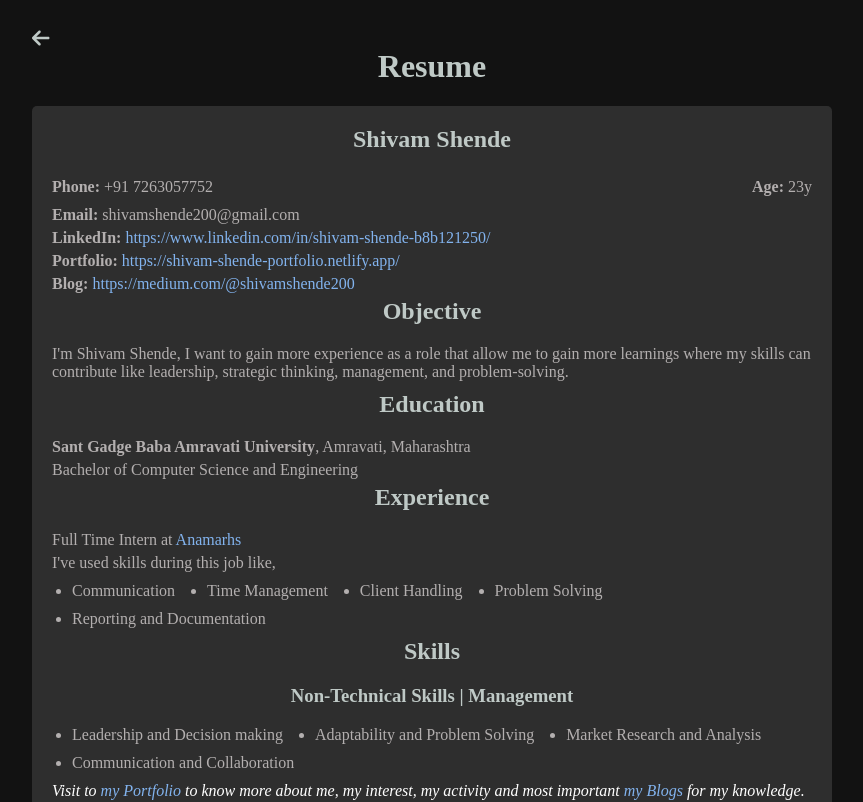
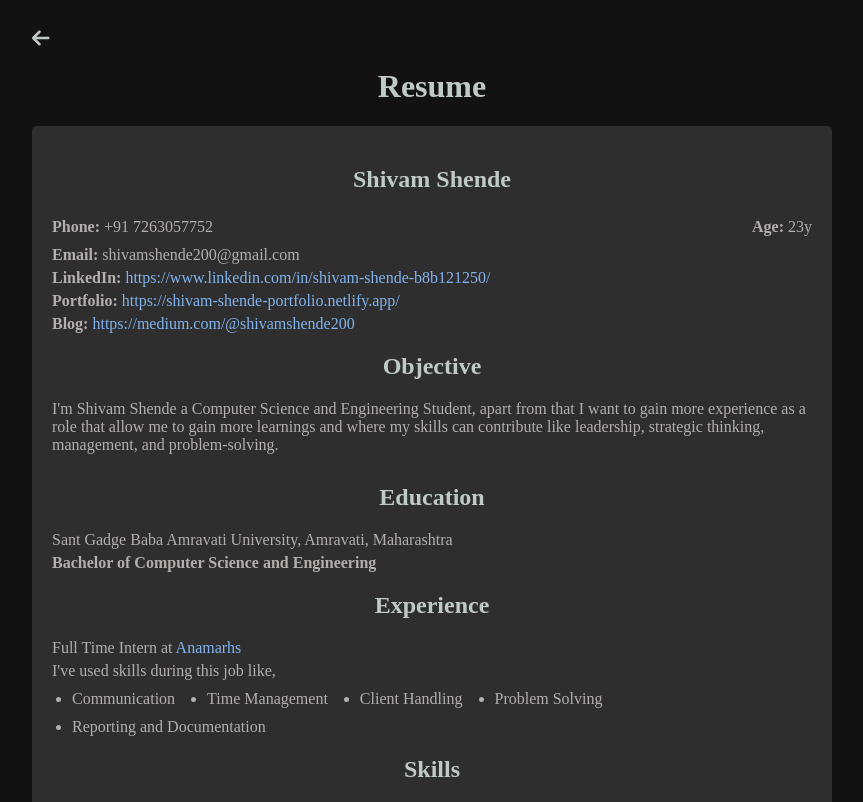
Before and after one commit to shivamshende/my-portfolilo, a React (Vite) app: page /resume in a window 1280 px wide. Shown: the top 802 px of the page, without its empty margins (208-1071 px from the left). Built offline with nearby package versions, Linux system fonts and the light colour scheme.

Commit message:
update resume

```diff
--- a/src/components/Resume/Resume.css
+++ b/src/components/Resume/Resume.css
@@ -31,7 +31,7 @@
  h2,
  h3 {
   text-align: center;
-  margin-top: 0;
+  margin-top: 20px;
   color: #bfc9c6;
 }
 
--- a/src/components/Resume/Resume.jsx
+++ b/src/components/Resume/Resume.jsx
@@ -31,12 +31,12 @@ const Resume = () => {
 
                     <div className='adjective'>
                         <h2>Objective</h2>
-                        <p>I'm Shivam Shende, I want to gain more experience as a role that allow me to gain more learnings where my skills can contribute like leadership, strategic thinking, management, and problem-solving.</p>
+                        <p>I'm Shivam Shende a Computer Science and Engineering Student, apart from that I want to gain more experience as a role that allow me to gain more learnings and where my skills can contribute like leadership, strategic thinking, management, and problem-solving.</p>
                     </div>
 
                     <h2>Education</h2>
-                    <p><strong>Sant Gadge Baba Amravati University</strong>, Amravati, Maharashtra</p>
-                    <p>Bachelor of Computer Science and Engineering</p>
+                    <p>Sant Gadge Baba Amravati University, Amravati, Maharashtra</p>
+                    <p><strong>Bachelor of Computer Science and Engineering</strong></p>
 
                     <h2>Experience</h2>
                     <p>Full Time Intern at <a href="https://anamarhs.com/" target="_blank">Anamarhs</a></p>
```
